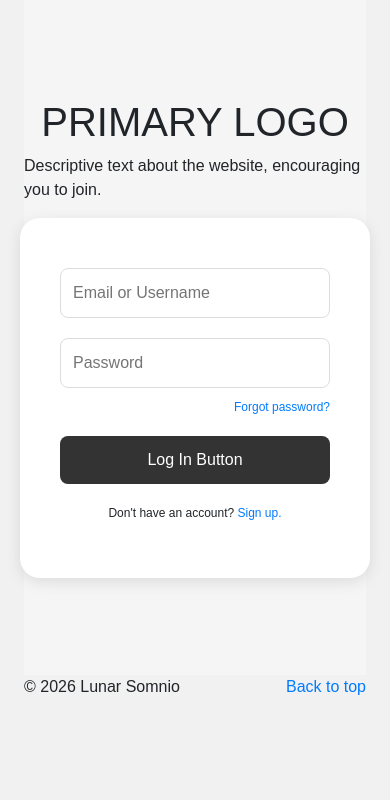
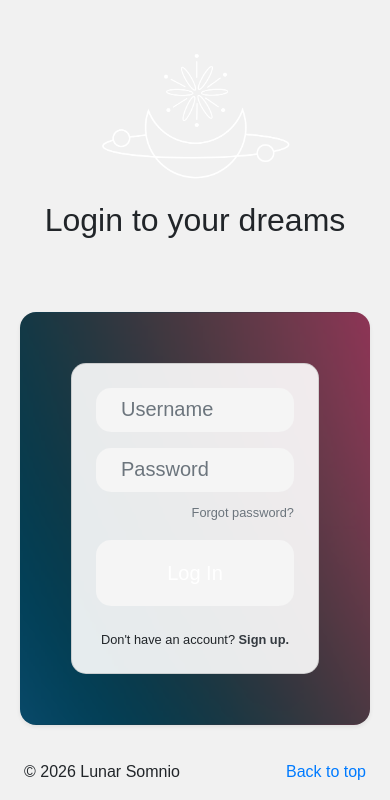
Before and after one commit to imaginethinking/lunar-somnio, a Django app: page /lunar_somnio/login/ in a window 390 px wide. Shown: the part 126-926 px from the top of the page. Before the commit the page ends 821 px from the top, so only its background shows below. Run offline with Django 3.2, Linux system fonts and the light colour scheme; some libraries are stand-ins or nearby versions; some web fonts are replaced.

Commit message:
Xin: Integrated new navbar UI and finalized responsive Login/Register pages

```diff
--- a/templates/lunar_somnio/login.html
+++ b/templates/lunar_somnio/login.html
@@ -1,63 +1,33 @@
 {% extends 'lunar_somnio/base.html' %}
+{% load static %}
 
 {% block title_block %}Login{% endblock %}
 
 {% block body_block %}
-<style>
-    .login-wrapper {
-        display: flex;
-        flex-direction: column;
-        align-items: center;
-        justify-content: center;
-        height: 80vh;
-        font-family: Arial, sans-serif;
-        background-color: #f5f5f5; /* 浅灰色背景，防止看不见 */
-    }
-    .login-container {
-        background: white;
-        padding: 40px;
-        border-radius: 20px;
-        box-shadow: 0 4px 15px rgba(0,0,0,0.1);
-        text-align: center;
-        width: 350px;
-    }
-    .login-container input {
-        width: 100%;
-        padding: 12px;
-        margin: 10px 0;
-        border: 1px solid #ddd;
-        border-radius: 8px;
-        box-sizing: border-box; /* 确保 padding 不撑开宽度 */
-    }
-    .login-container button {
-        width: 100%;
-        padding: 12px;
-        background-color: #333;
-        color: white;
-        border: none;
-        border-radius: 8px;
-        cursor: pointer;
-        margin-top: 10px;
-    }
-</style>
+<div class="full-page">
+    <div class="box text-center mb-4">
+        <img src="{% static 'images/Logo3.png' %}" alt="Lunar Somnio" style="max-width: 200px;">
+        <h2 class="mt-3 zalando-sans-semiexpanded">Login to your dreams</h2>
+    </div>
 
-<div class="login-wrapper">
-    <h1>PRIMARY LOGO</h1>
-    <p>Descriptive text about the website, encouraging you to join.</p>
+    <div class="box p-5 shadow-sm dream-bg" style="--bg-image: url('{% static 'images/BG4.png' %}'); border-radius: 16px; min-width: 350px;">
+        <div class="card p-4" style="background: rgba(255, 255, 255, 0.9); border-radius: 15px;">
+            <form method="POST">
+                {% csrf_token %}
+                <input type="text" name="username" class="form-control dream-title-input mb-3" placeholder="Username" required>
+                <input type="password" name="password" class="form-control dream-title-input mb-2" placeholder="Password" required>
 
-    <div class="login-container">
-        <form method="POST">
-            {% csrf_token %}
-            <input type="text" name="username" placeholder="Email or Username" required>
-            <input type="password" name="password" placeholder="Password" required>
-            <div style="text-align: right; font-size: 12px; margin-bottom: 10px;">
-                <a href="#">Forgot password?</a>
-            </div>
-            <button type="submit">Log In Button</button>
-        </form>
-        <p style="font-size: 12px; margin-top: 20px;">
-            Don't have an account? <a href="{% url 'lunar_somnio:register' %}">Sign up.</a>
-        </p>
+                <div class="text-right mb-3">
+                    <a href="#" class="small text-muted">Forgot password?</a>
+                </div>
+
+                <button type="submit" class="btn btn-dark btn-block dream-title-input" style="height: auto;">Log In</button>
+            </form>
+
+            <p class="small text-center mt-4 mb-0">
+                Don't have an account? <a href="{% url 'lunar_somnio:register' %}" class="font-weight-bold text-dark">Sign up.</a>
+            </p>
+        </div>
     </div>
 </div>
 {% endblock %}
```
